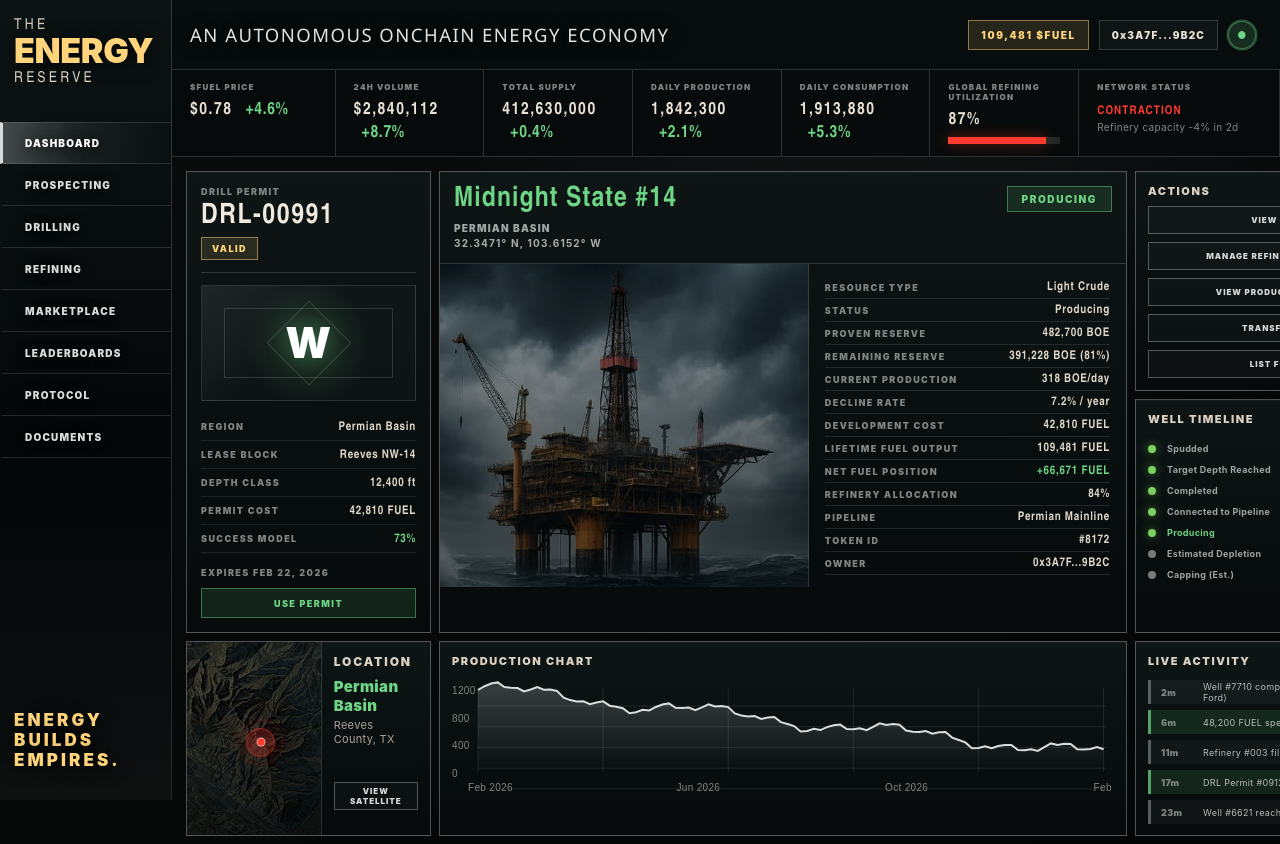
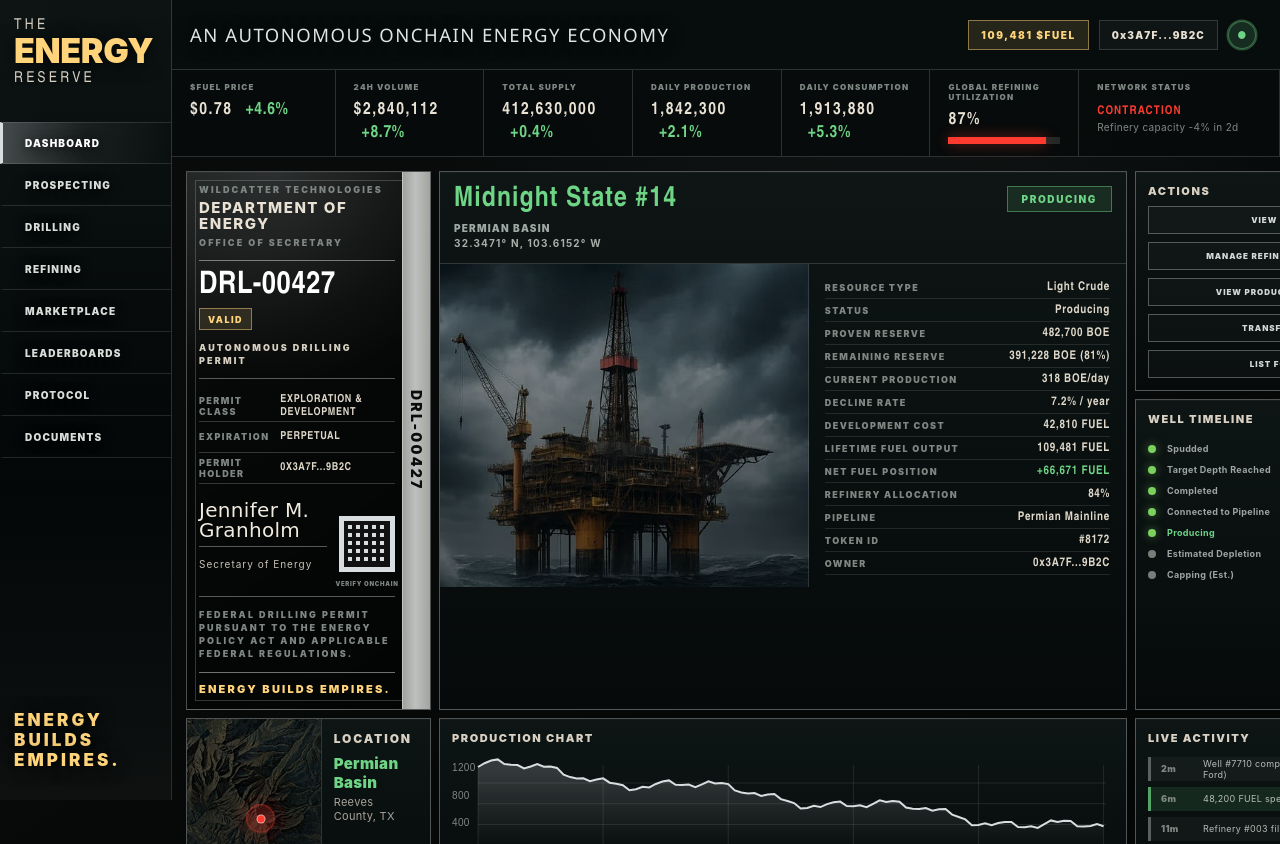
Before and after one commit to blackthreadai/energy, a plain HTML site: page index.html in a window 1280 px wide. Shown: the top 844 px of the page. Drawn offline with Linux system fonts and the light colour scheme.

Commit message:
Restyle drill permit card

```diff
--- a/index.html
+++ b/index.html
@@ -85,28 +85,38 @@
 
         <div class="content-grid">
           <section class="permit-card panel">
-            <div class="permit-top">
-              <span>Drill Permit</span>
-              <strong>DRL-00991</strong>
-              <em>Valid</em>
+            <div class="permit-face">
+              <div class="permit-agency">
+                <span>Wildcatter Technologies</span>
+                <strong>Department of Energy</strong>
+                <em>Office of Secretary</em>
               </div>
 
-            <div class="permit-seal" aria-hidden="true">
-              <span>W</span>
+              <div class="permit-number">
+                <strong>DRL-00427</strong>
+                <span>Valid</span>
               </div>
 
+              <p class="permit-title">Autonomous Drilling Permit</p>
+
               <dl class="permit-specs">
-              <div><dt>Region</dt><dd>Permian Basin</dd></div>
-              <div><dt>Lease Block</dt><dd>Reeves NW-14</dd></div>
-              <div><dt>Depth Class</dt><dd>12,400 ft</dd></div>
-              <div><dt>Permit Cost</dt><dd>42,810 FUEL</dd></div>
-              <div><dt>Success Model</dt><dd class="positive">73%</dd></div>
+                <div><dt>Permit Class</dt><dd>Exploration &amp; Development</dd></div>
+                <div><dt>Expiration</dt><dd>Perpetual</dd></div>
+                <div><dt>Permit Holder</dt><dd>0x3A7F...9B2C</dd></div>
               </dl>
 
-            <div class="permit-footer">
-              <span>Expires Feb 22, 2026</span>
-              <button>Use Permit</button>
+              <div class="permit-auth">
+                <div>
+                  <strong>Jennifer M. Granholm</strong>
+                  <span>Secretary of Energy</span>
                 </div>
+                <div class="permit-qr" aria-label="Verify onchain QR code"></div>
+              </div>
+
+              <p class="permit-legal">Federal drilling permit pursuant to the Energy Policy Act and applicable federal regulations.</p>
+              <p class="permit-motto">Energy builds empires.</p>
+            </div>
+            <div class="permit-spine" aria-hidden="true">DRL-00427</div>
           </section>
 
           <section class="asset-card panel">
--- a/styles.css
+++ b/styles.css
@@ -333,89 +333,101 @@ a {
 .permit-card {
   grid-column: 1;
   grid-row: 1;
+  position: relative;
   display: grid;
-  grid-template-rows: auto 1fr auto auto;
   min-height: 415px;
-  padding: 14px;
+  padding: 12px 35px 12px 12px;
   overflow: hidden;
+  background:
+    radial-gradient(circle at 35% 0%, rgba(216, 221, 224, 0.14), transparent 38%),
+    linear-gradient(145deg, rgba(255, 255, 255, 0.05), rgba(0, 0, 0, 0.08) 34%, rgba(0, 0, 0, 0.5)),
+    #060908;
 }
 
-.permit-top {
-  display: grid;
-  gap: 6px;
-  padding-bottom: 12px;
-  border-bottom: 1px solid var(--line);
+.permit-card::before {
+  content: "";
+  position: absolute;
+  inset: 8px;
+  border: 1px solid rgba(216, 221, 224, 0.22);
+  pointer-events: none;
 }
 
-.permit-top span,
-.permit-footer span {
+.permit-face {
+  position: relative;
+  z-index: 1;
+  display: grid;
+  grid-template-rows: auto auto auto auto 1fr auto auto;
+  gap: 12px;
+  min-width: 0;
+}
+
+.permit-agency {
+  display: grid;
+  gap: 5px;
+  padding-bottom: 12px;
+  border-bottom: 1px solid rgba(216, 221, 224, 0.5);
+  text-transform: uppercase;
+}
+
+.permit-agency span,
+.permit-agency em,
+.permit-title,
+.permit-legal,
+.permit-motto {
   color: var(--muted);
+  text-transform: uppercase;
+  font-size: 9px;
+  font-weight: 900;
+  letter-spacing: 0.24em;
+}
+
+.permit-agency strong {
+  color: var(--text);
+  font-size: 15px;
+  font-weight: 800;
+  line-height: 1.05;
+  letter-spacing: 0.1em;
+}
+
+.permit-agency em {
+  font-style: normal;
+}
+
+.permit-number {
+  display: grid;
+  gap: 8px;
+  align-items: start;
+}
+
+.permit-number strong {
+  color: #ffffff;
+  font-family: "Arial Narrow", "Avenir Next Condensed", Arial, sans-serif;
+  font-size: 31px;
+  font-weight: 900;
+  line-height: 0.9;
+  letter-spacing: 0.02em;
+  white-space: nowrap;
+}
+
+.permit-number span {
+  align-self: start;
+  width: fit-content;
+  padding: 5px 8px 4px;
+  border: 1px solid rgba(255, 212, 123, 0.48);
+  background: rgba(255, 212, 123, 0.12);
+  color: var(--reserve-gold);
   text-transform: uppercase;
   font-size: 9px;
   font-weight: 900;
   letter-spacing: 0.16em;
 }
 
-.permit-top strong {
-  color: #f0eadf;
-  font-family: "Arial Narrow", "Avenir Next Condensed", Arial, sans-serif;
-  font-size: 28px;
-  font-weight: 900;
-  line-height: 1;
-  letter-spacing: 0.06em;
-}
-
-.permit-top em {
-  width: fit-content;
-  min-height: 23px;
-  padding: 5px 10px 0;
-  border: 1px solid rgba(255, 212, 123, 0.48);
-  background: rgba(255, 212, 123, 0.12);
-  color: var(--reserve-gold);
-  text-transform: uppercase;
-  font-size: 9px;
-  font-style: normal;
-  font-weight: 900;
-  letter-spacing: 0.16em;
-}
-
-.permit-seal {
-  position: relative;
-  display: grid;
-  place-items: center;
-  min-height: 116px;
-  margin: 12px 0;
-  border: 1px solid rgba(216, 221, 224, 0.14);
-  background:
-    linear-gradient(135deg, rgba(216, 221, 224, 0.08), transparent 45%),
-    radial-gradient(circle at 50% 50%, rgba(110, 212, 134, 0.16), transparent 52%),
-    rgba(255, 255, 255, 0.02);
-}
-
-.permit-seal::before,
-.permit-seal::after {
-  content: "";
-  position: absolute;
-  border: 1px solid rgba(216, 221, 224, 0.16);
-}
-
-.permit-seal::before {
-  inset: 22px;
-}
-
-.permit-seal::after {
-  width: 58px;
-  height: 58px;
-  transform: rotate(45deg);
-}
-
-.permit-seal span {
-  z-index: 1;
-  color: #ffffff;
-  font-size: 42px;
-  font-weight: 900;
-  line-height: 1;
-  text-shadow: 0 0 24px rgba(110, 212, 134, 0.46);
+.permit-title {
+  margin: 0;
+  padding-bottom: 11px;
+  border-bottom: 1px solid rgba(216, 221, 224, 0.38);
+  color: #d8d0c2;
+  line-height: 1.35;
 }
 
 .permit-specs {
@@ -424,31 +436,105 @@ a {
 
 .permit-specs div {
   display: grid;
-  grid-template-columns: 1fr auto;
-  gap: 10px;
-  min-height: 28px;
+  grid-template-columns: 0.78fr 1.22fr;
+  gap: 8px;
+  min-height: 31px;
   align-items: center;
-  border-bottom: 1px solid rgba(216, 221, 224, 0.1);
+  border-bottom: 1px solid rgba(216, 221, 224, 0.22);
 }
 
 .permit-specs dd {
-  text-align: right;
+  text-align: left;
+  text-transform: uppercase;
+  font-size: 11px;
 }
 
-.permit-footer {
+.permit-auth {
   display: grid;
-  gap: 10px;
-  padding-top: 14px;
+  grid-template-columns: 1fr 56px;
+  gap: 12px;
+  align-items: end;
+  padding-bottom: 12px;
+  padding-top: 4px;
 }
 
-.permit-footer button {
-  width: 100%;
-  min-height: 30px;
-  border: 1px solid rgba(110, 212, 134, 0.45);
-  background: rgba(110, 212, 134, 0.12);
-  color: var(--green);
+.permit-auth strong {
+  display: block;
+  margin-bottom: 5px;
+  padding-bottom: 6px;
+  border-bottom: 1px solid rgba(216, 221, 224, 0.38);
+  color: #f0eadf;
+  font-family: "Snell Roundhand", "Brush Script MT", cursive;
+  font-size: 20px;
+  font-weight: 400;
+  line-height: 1;
+}
+
+.permit-auth span {
+  color: #c8c1b6;
+  font-size: 10px;
+  letter-spacing: 0.1em;
+}
+
+.permit-qr {
+  position: relative;
+  width: 56px;
+  height: 56px;
+  border: 5px solid #d8dde0;
+  background:
+    linear-gradient(90deg, #111 50%, transparent 0) 0 0 / 8px 8px,
+    linear-gradient(#111 50%, transparent 0) 0 0 / 8px 8px,
+    #d8dde0;
+  box-shadow: inset 0 0 0 3px #111;
+}
+
+.permit-qr::after {
+  content: "VERIFY ONCHAIN";
+  position: absolute;
+  top: 59px;
+  left: 50%;
+  width: 78px;
+  transform: translateX(-50%);
+  color: var(--muted);
   text-transform: uppercase;
-  font-size: 9px;
+  font-size: 6px;
+  font-weight: 900;
+  letter-spacing: 0.12em;
+  text-align: center;
+}
+
+.permit-legal {
+  margin: 0;
+  padding-top: 11px;
+  border-top: 1px solid rgba(216, 221, 224, 0.38);
+  line-height: 1.45;
+}
+
+.permit-motto {
+  margin: 0;
+  padding-top: 10px;
+  border-top: 1px solid rgba(216, 221, 224, 0.5);
+  color: var(--reserve-gold);
+  font-size: 11px;
+  letter-spacing: 0.2em;
+  line-height: 1.25;
+}
+
+.permit-spine {
+  position: absolute;
+  inset: 0 0 0 auto;
+  display: grid;
+  place-items: center;
+  width: 28px;
+  border-left: 1px solid rgba(255, 255, 255, 0.36);
+  background:
+    linear-gradient(90deg, rgba(255, 255, 255, 0.16), rgba(216, 221, 224, 0.62) 46%, rgba(255, 255, 255, 0.18)),
+    #8e9089;
+  color: #0b0d0c;
+  writing-mode: vertical-rl;
+  text-orientation: mixed;
+  text-transform: uppercase;
+  font-size: 14px;
   font-weight: 900;
   letter-spacing: 0.16em;
 }
```
Lines whose indentation alone changed are shown as unchanged.
